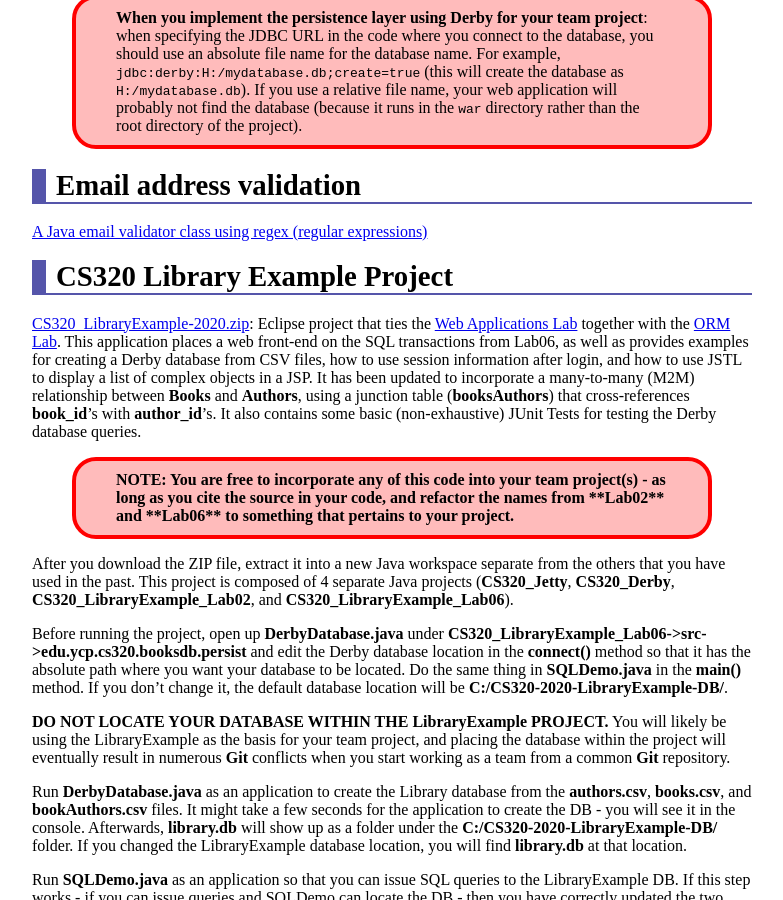
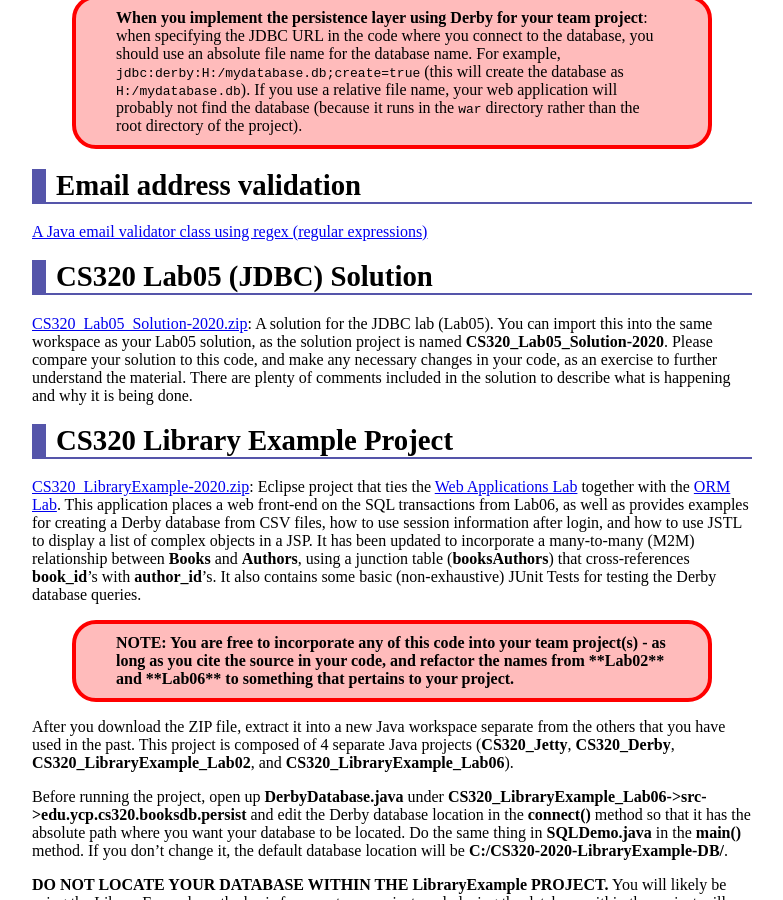
Before and after one commit to ycpcs/cs320-spring2020, a Jekyll site: the page built from resources/index.md, in a window 1280 px wide and 900 px high, scrolled down 1602 px. Shown: the whole window, without its empty margins (248-1031 px from the left). Built offline with Jekyll 4.4.1, drawn with Linux system fonts in a browser that asks for light colours.

Commit message:
posted Lab05 (JDBC) solution

```diff
--- a/resources/index.md
+++ b/resources/index.md
@@ -89,6 +89,10 @@ Email address validation
 
 [A Java email validator class using regex (regular expressions)](https://www.mkyong.com/regular-expressions/how-to-validate-email-address-with-regular-expression/)
 
+CS320 Lab05 (JDBC) Solution
+==========================
+
+[CS320\_Lab05\_Solution-2020.zip](CS320_Lab05_Solution-2020.zip): A solution for the JDBC lab (Lab05).  You can import this into the same workspace as your Lab05 solution, as the solution project is named **CS320\_Lab05\_Solution-2020**.  Please compare your solution to this code, and make any necessary changes in your code, as an exercise to further understand the material.  There are plenty of comments included in the solution to describe what is happening and why it is being done.
 
 CS320 Library Example Project
 =============================
```
Also changed, not shown: 1 other file.
